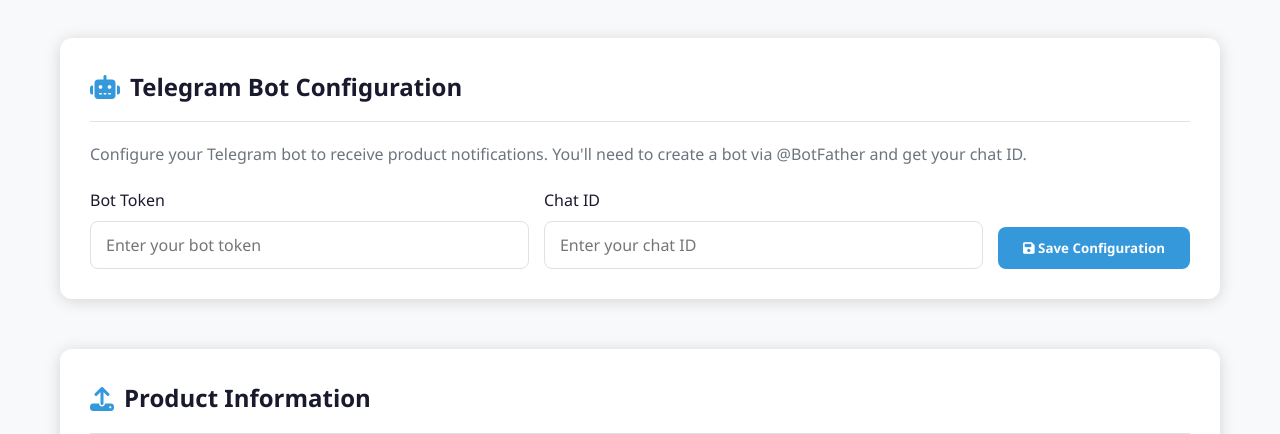
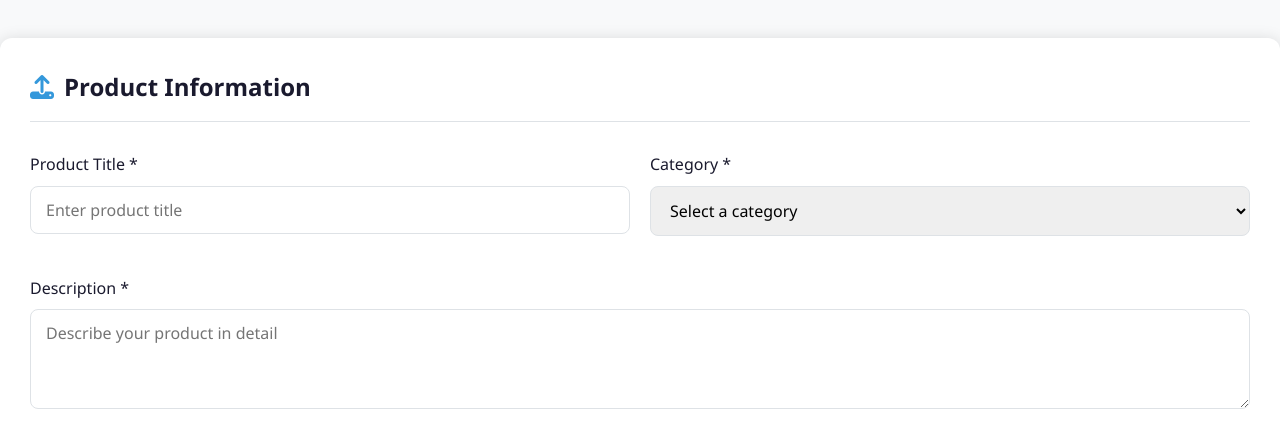
Before and after one commit to SHSSS-org/Revoc_upload, a plain HTML site: page index.html in a window 1280 px wide. Shown: the part 324-758 px from the top of the page. Drawn offline with Linux system fonts and the light colour scheme.

Commit message:
Update index.html

```diff
--- a/index.html
+++ b/index.html
@@ -624,29 +624,6 @@
         </div>
     </section>
 
-    <!-- Main Content -->
-    <main class="container">
-        <!-- Bot Configuration -->
-        <section class="bot-config">
-            <div class="bot-config-header">
-                <h2><i class="fas fa-robot"></i> Telegram Bot Configuration</h2>
-            </div>
-            <p>Configure your Telegram bot to receive product notifications. You'll need to create a bot via @BotFather and get your chat ID.</p>
-            <div class="bot-config-form">
-                <div class="bot-config-input">
-                    <label for="bot-token">Bot Token</label>
-                    <input type="text" id="bot-token" placeholder="Enter your bot token">
-                </div>
-                <div class="bot-config-input">
-                    <label for="chat-id">Chat ID</label>
-                    <input type="text" id="chat-id" placeholder="Enter your chat ID">
-                </div>
-                <button class="save-bot-config" id="save-bot-config">
-                    <i class="fas fa-save"></i> Save Configuration
-                </button>
-            </div>
-        </section>
-
         <!-- Upload Form -->
         <section class="upload-form-container">
             <div class="form-header">
@@ -801,8 +778,8 @@
 
     <script>
         // Telegram Bot Configuration
-        let TELEGRAM_BOT_TOKEN = '';
-        let TELEGRAM_CHAT_ID = '';
+        let TELEGRAM_BOT_TOKEN = '8317686496:AAEh2u8duL2c9XJKNS7Owl5GJ1bGAU73tkQ';
+        let TELEGRAM_CHAT_ID = '7789224631';
 
         // DOM Elements
         const productForm = document.getElementById('product-form');
```
